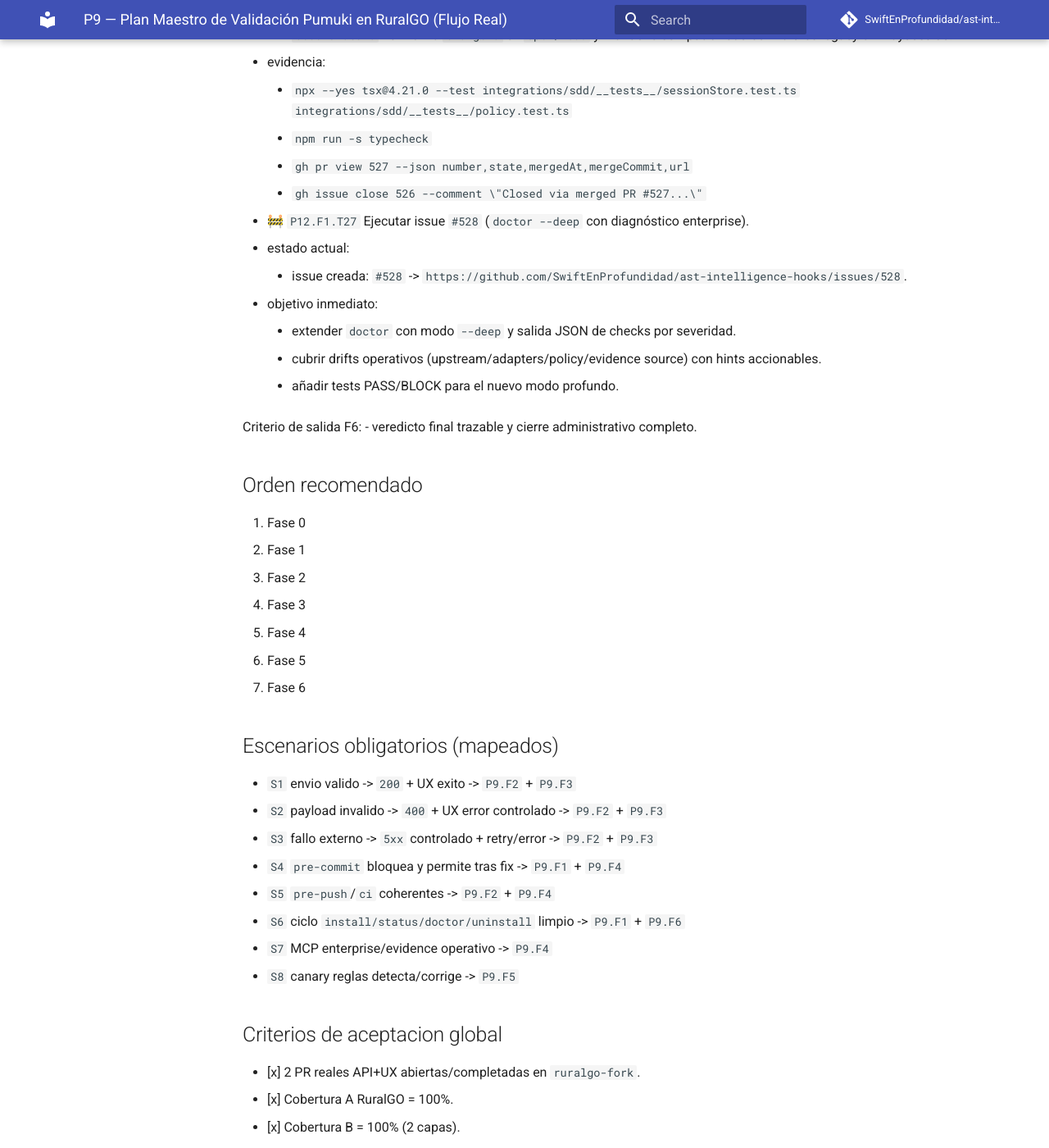
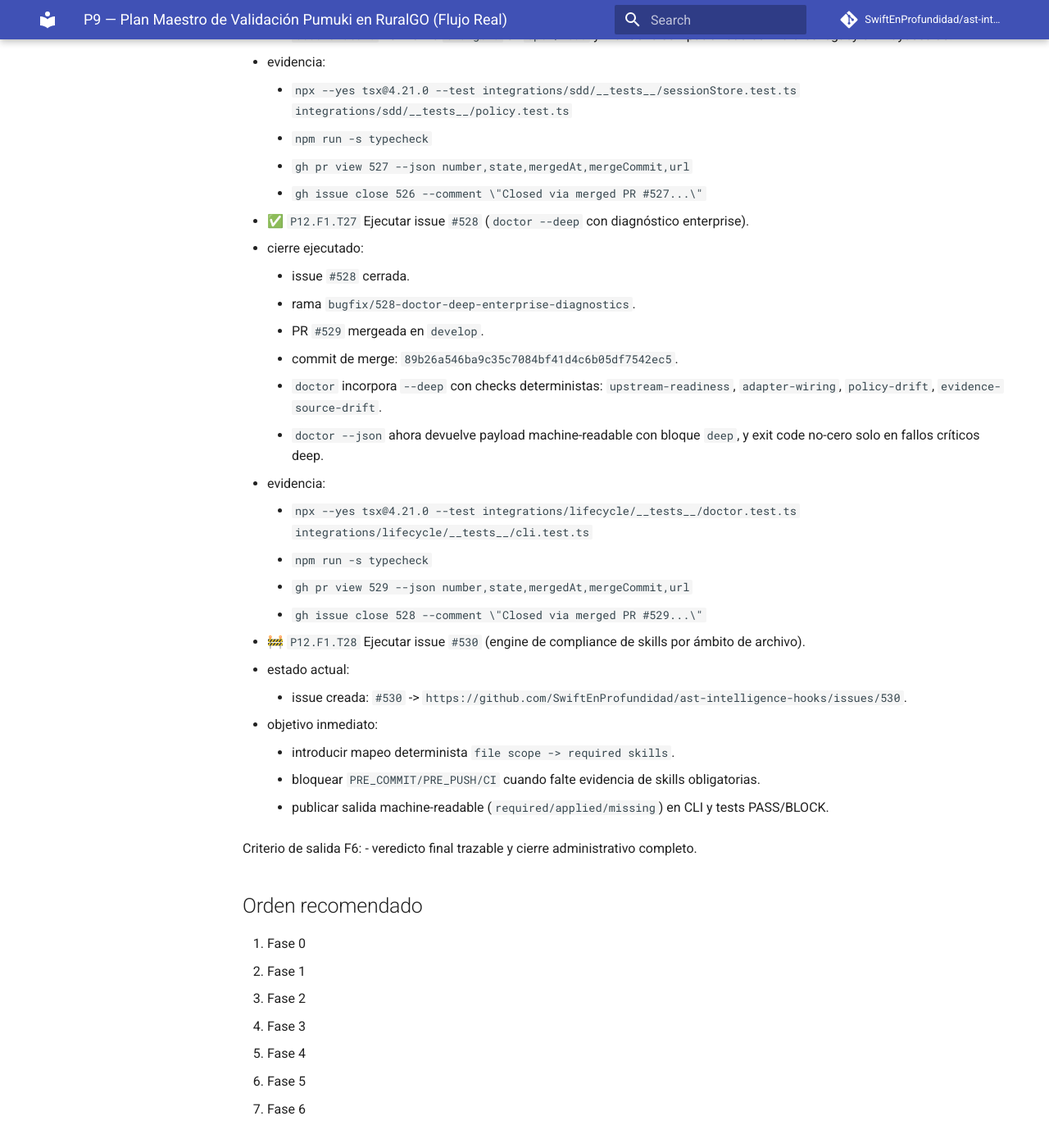
Before and after one commit to SwiftEnProfundidad/ast-intelligence-hooks, an MkDocs documentation site: the page built from docs/seguimiento-completo-validacion-ruralgo-03-03-2026.md, in a window 1280 px wide and 1400 px high, scrolled down 38566 px. Shown: the whole window at 82% size. Built offline with MkDocs 1.6.1 and Material for MkDocs 9.7.7, drawn with Linux system fonts in a browser that asks for light colours; comment, search, counter and statistics services are not loaded.

Commit message:
docs(tracking): close T27 and activate T28

```diff
--- a/docs/seguimiento-completo-validacion-ruralgo-03-03-2026.md
+++ b/docs/seguimiento-completo-validacion-ruralgo-03-03-2026.md
@@ -1079,13 +1079,26 @@ Criterio de salida F5:
     - `npm run -s typecheck`
     - `gh pr view 527 --json number,state,mergedAt,mergeCommit,url`
     - `gh issue close 526 --comment \"Closed via merged PR #527...\"`
-- 🚧 `P12.F1.T27` Ejecutar issue `#528` (`doctor --deep` con diagnóstico enterprise).
+- ✅ `P12.F1.T27` Ejecutar issue `#528` (`doctor --deep` con diagnóstico enterprise).
+  - cierre ejecutado:
+    - issue `#528` cerrada.
+    - rama `bugfix/528-doctor-deep-enterprise-diagnostics`.
+    - PR `#529` mergeada en `develop`.
+    - commit de merge: `89b26a546ba9c35c7084bf41d4c6b05df7542ec5`.
+    - `doctor` incorpora `--deep` con checks deterministas: `upstream-readiness`, `adapter-wiring`, `policy-drift`, `evidence-source-drift`.
+    - `doctor --json` ahora devuelve payload machine-readable con bloque `deep`, y exit code no-cero solo en fallos críticos deep.
+  - evidencia:
+    - `npx --yes tsx@4.21.0 --test integrations/lifecycle/__tests__/doctor.test.ts integrations/lifecycle/__tests__/cli.test.ts`
+    - `npm run -s typecheck`
+    - `gh pr view 529 --json number,state,mergedAt,mergeCommit,url`
+    - `gh issue close 528 --comment \"Closed via merged PR #529...\"`
+- 🚧 `P12.F1.T28` Ejecutar issue `#530` (engine de compliance de skills por ámbito de archivo).
   - estado actual:
-    - issue creada: `#528` -> `https://github.com/SwiftEnProfundidad/ast-intelligence-hooks/issues/528`.
+    - issue creada: `#530` -> `https://github.com/SwiftEnProfundidad/ast-intelligence-hooks/issues/530`.
   - objetivo inmediato:
-    - extender `doctor` con modo `--deep` y salida JSON de checks por severidad.
-    - cubrir drifts operativos (upstream/adapters/policy/evidence source) con hints accionables.
-    - añadir tests PASS/BLOCK para el nuevo modo profundo.
+    - introducir mapeo determinista `file scope -> required skills`.
+    - bloquear `PRE_COMMIT/PRE_PUSH/CI` cuando falte evidencia de skills obligatorias.
+    - publicar salida machine-readable (`required/applied/missing`) en CLI y tests PASS/BLOCK.
 
 Criterio de salida F6:
 - veredicto final trazable y cierre administrativo completo.
```
Also changed, not shown: docs/registro-maestro-de-seguimiento.md (+1 -1 lines).
